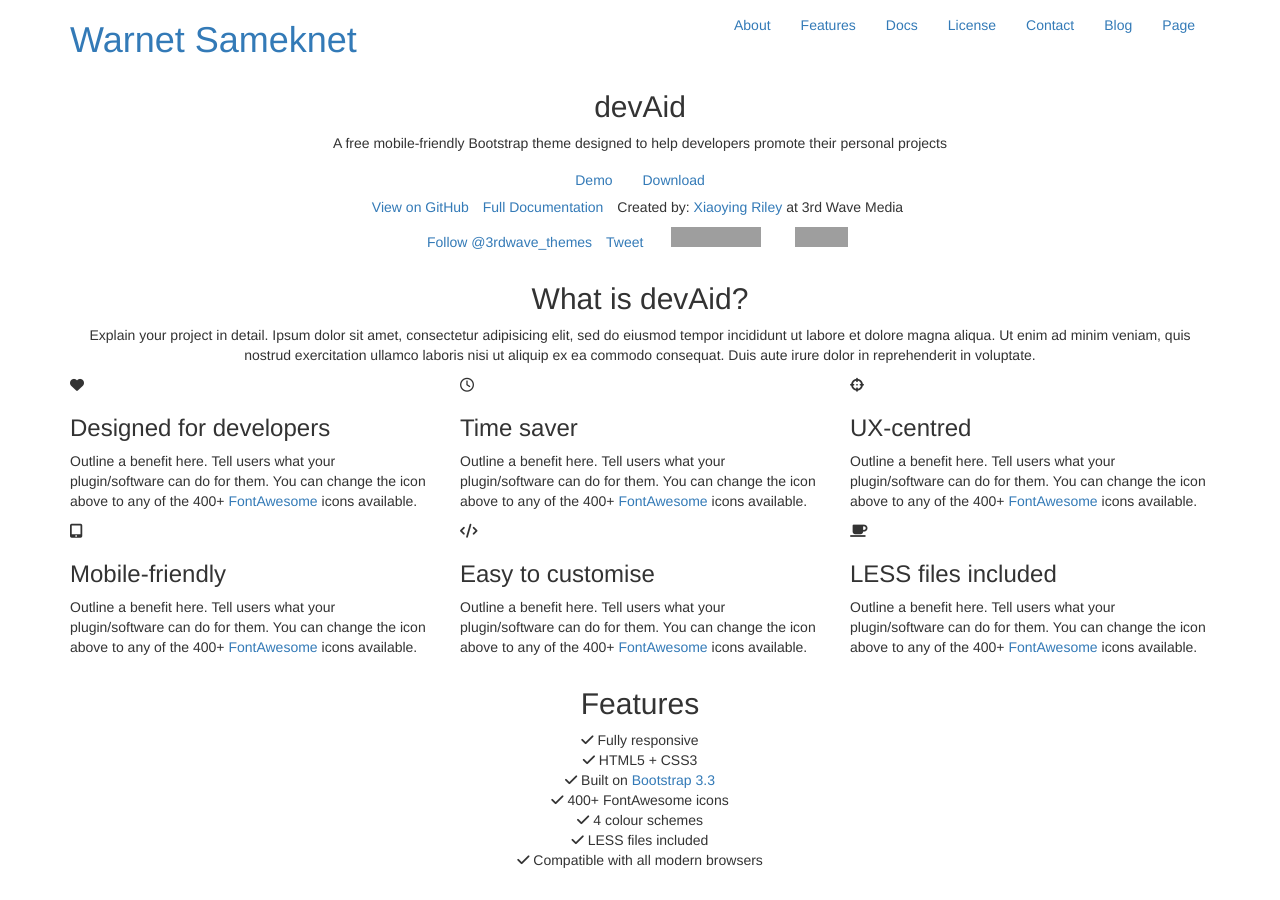
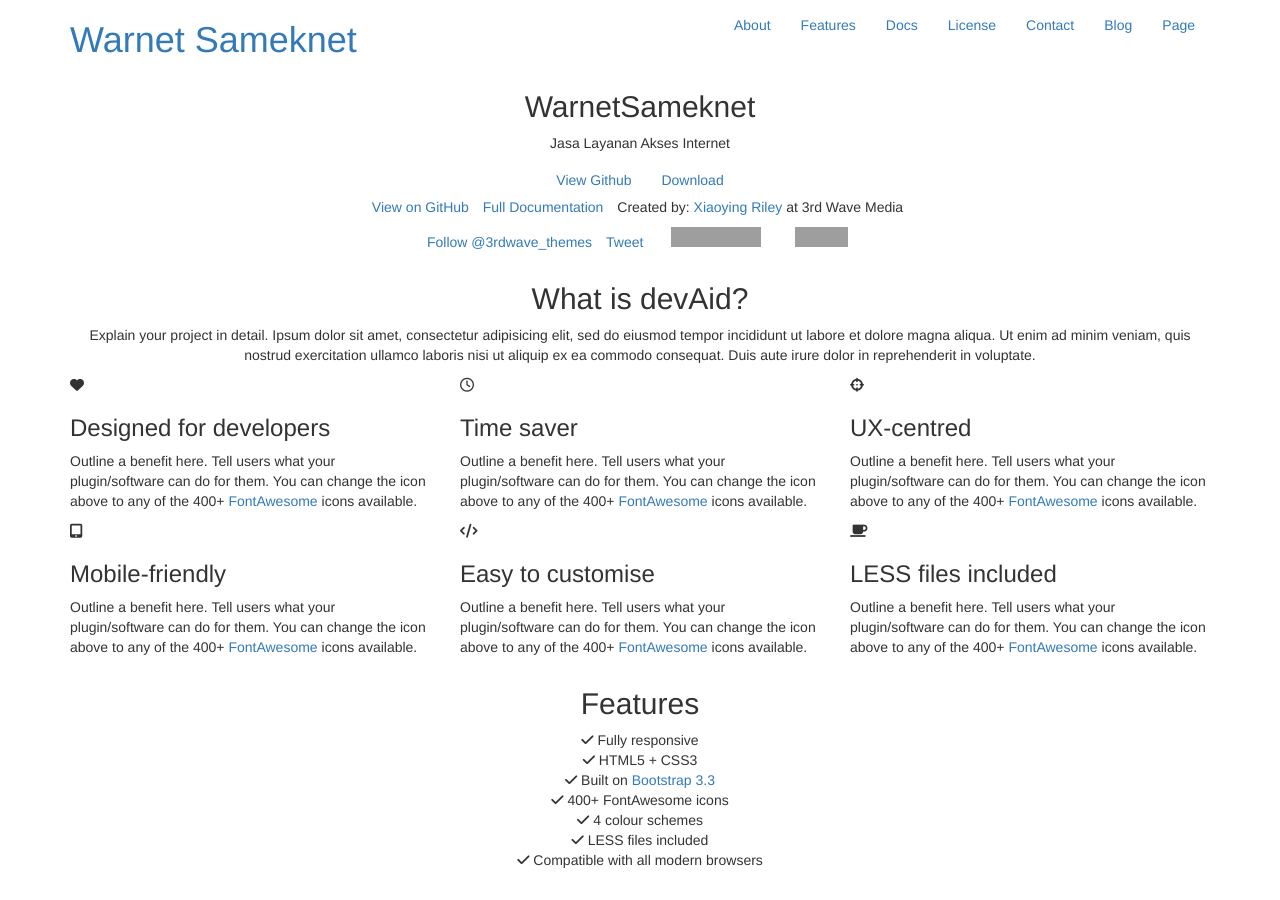
Before and after one commit to bairahmat/jekyll-web, a Jekyll site: the page built from index.html, in a window 1280 px wide and 900 px high. Built offline with Jekyll 4.4.1, drawn with Linux system fonts in a browser that asks for light colours; nearby versions of some CDN libraries; library files that are not in the unit come from our copies; comment, search, counter and statistics services are not loaded; grey boxes are pictures that could not be loaded.

Commit message:
Update promo.html

```diff
--- a/_includes/promo.html
+++ b/_includes/promo.html
@@ -1,11 +1,10 @@
     <!-- ******PROMO****** -->
     <section id="promo" class="promo section offset-header">
         <div class="container text-center">
-            <h2 class="title">dev<span class="highlight">Aid</span></h2>
-            <p class="intro">A free mobile-friendly Bootstrap theme designed to help developers
-promote their personal projects</p>
+            <h2 class="title">Warnet<span class="highlight">Sameknet</span></h2>
+            <p class="intro">Jasa Layanan Akses Internet</p>
             <div class="btns">
-                <a class="btn btn-cta-secondary" href="http://themes.3rdwavemedia.com/" target="_blank">Demo</a>
+                <a class="btn btn-cta-secondary" href="http://github.com/bairahmat/" target="_blank">View Github</a>
                 <a class="btn btn-cta-primary" href="http://themes.3rdwavemedia.com/website-templates/devaid-free-bootstrap-theme-developers/" target="_blank">Download</a>
             </div>
             <ul class="meta list-inline">
```
